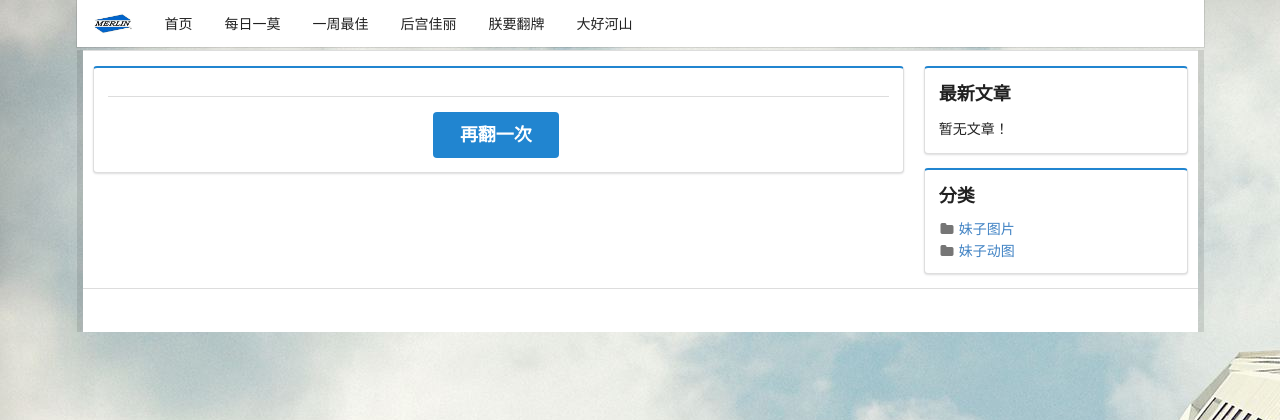
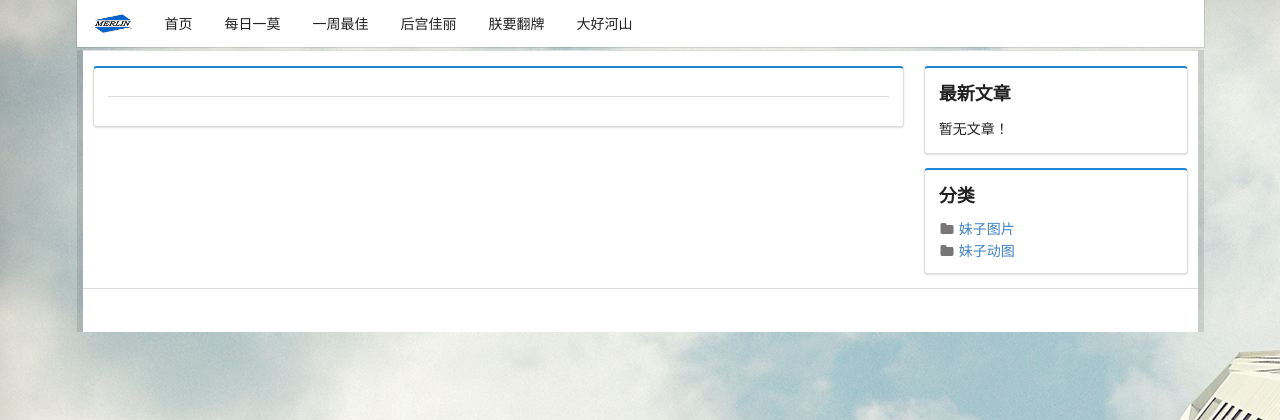
Before and after one commit to pythonlearner1221/pic_site, a Django app: template templates/pics/random.html in a window 1280 px wide. Shown: the top 420 px of the page. Run offline with Django 3.2, Linux system fonts and the light colour scheme; the template is opened without the code that fills it, so the values that code supplies are empty.

Commit message:
change random page

```diff
--- a/templates/pics/random.html
+++ b/templates/pics/random.html
@@ -6,16 +6,15 @@
 {% block main %}
   <div class="ui blue segment">
     <div>
+      {% if to %}
+      <a href="{% url from to %}" title="点击再翻一次">
+      {% else %}
+      <a href="{% url from %}">
+      {% endif %}
       <img class="ui centered large image" src="{{ pic.url }}">
+      </a>
     </div>
     <div class="ui divider"></div>
-    <div align="center">
-			{% if to %}
-      	<a class="ui centered item" href="{% url from to %}"><button class="ui big blue button"><span class="ui item">再翻一次</span></button></a>
-			{% else %}
-				<a class="ui centered item" href="{% url from %}"><button class="ui big blue button"><span class="ui item">再翻一次</span></button></a>
-			{% endif %}
-    </div>
 
   </div>
 {% endblock main %}
```
Also changed, not shown: 1 other file.
